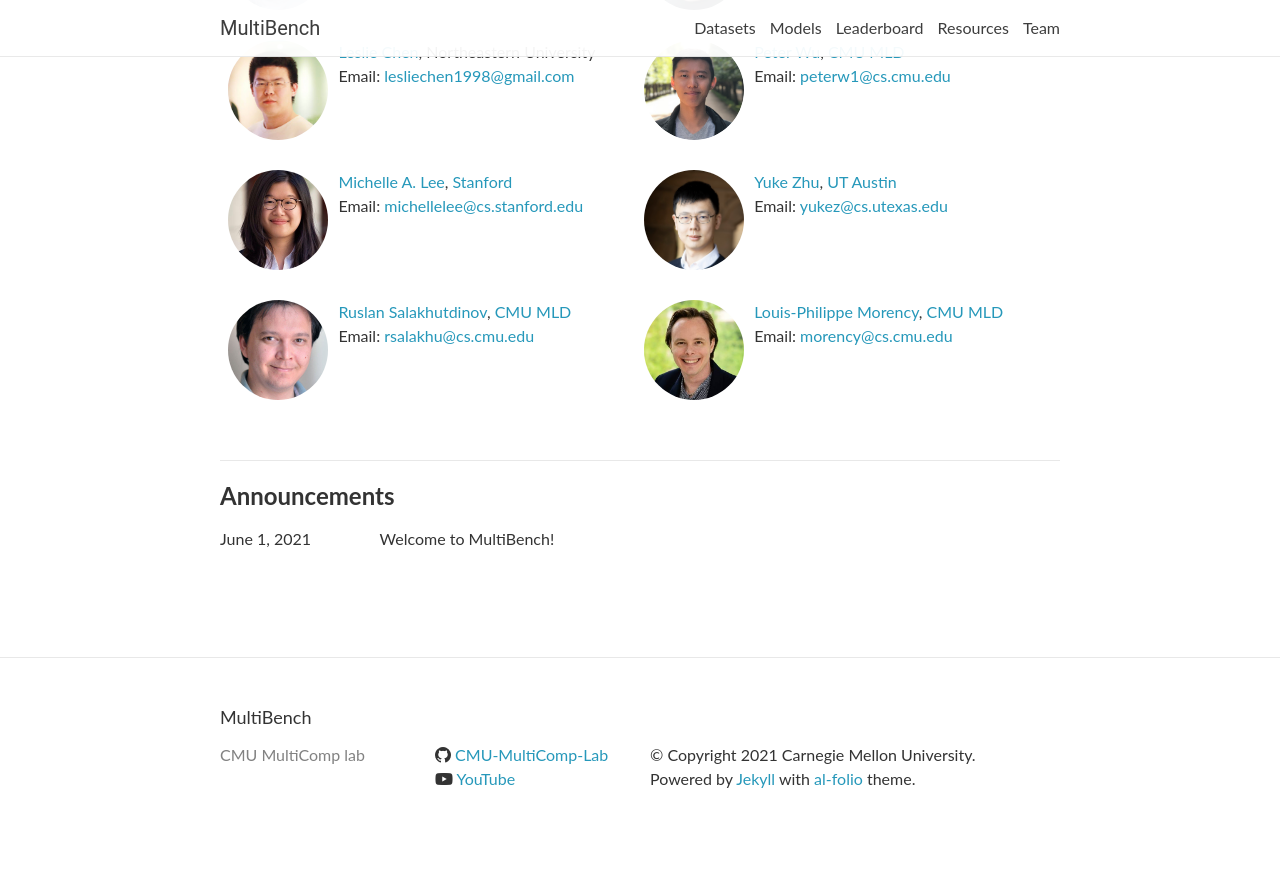
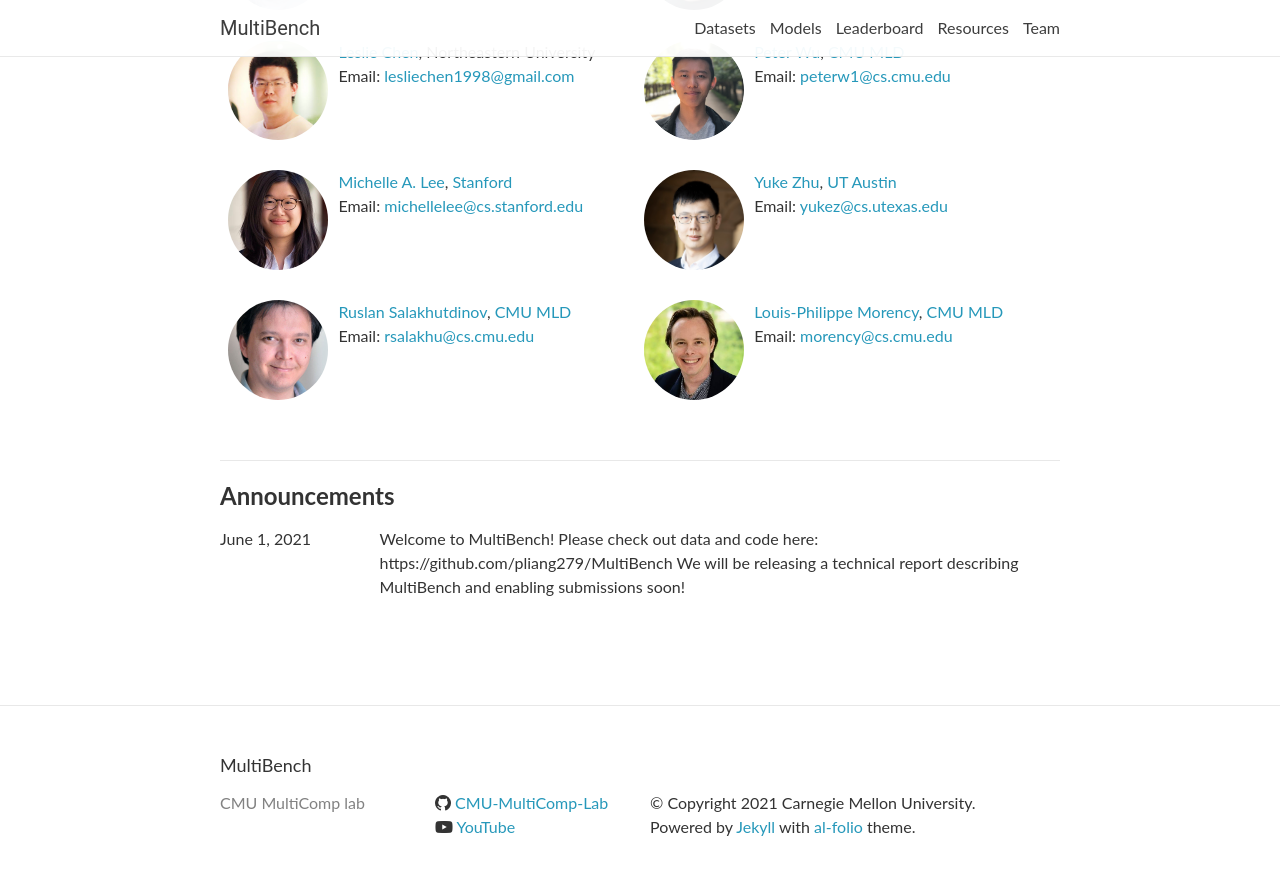
Before and after one commit to CMU-MultiComp-Lab/multibench, a Jekyll site: the page index.html, which Jekyll copies as it is, in a window 1280 px wide and 900 px high, scrolled down 1524 px. Shown: the top 875 px of the window. Built offline with Jekyll 4.4.1, drawn with Linux system fonts in a browser that asks for light colours; nearby versions of some CDN libraries; library files that are not in the unit come from our copies; comment, search, counter and statistics services are not loaded; before the commit the page ends 2376 px from its top, so only the background shows below that.

Commit message:
Update index.html

```diff
--- a/index.html
+++ b/index.html
@@ -224,7 +224,8 @@
         <td class="date">June 1, 2021</td>
         <td class="announcement">
 
-            Welcome to MultiBench!
+            Welcome to MultiBench! Please check out data and code here: https://github.com/pliang279/MultiBench
+            We will be releasing a technical report describing MultiBench and enabling submissions soon!
 
         </td>
       </tr>
```
